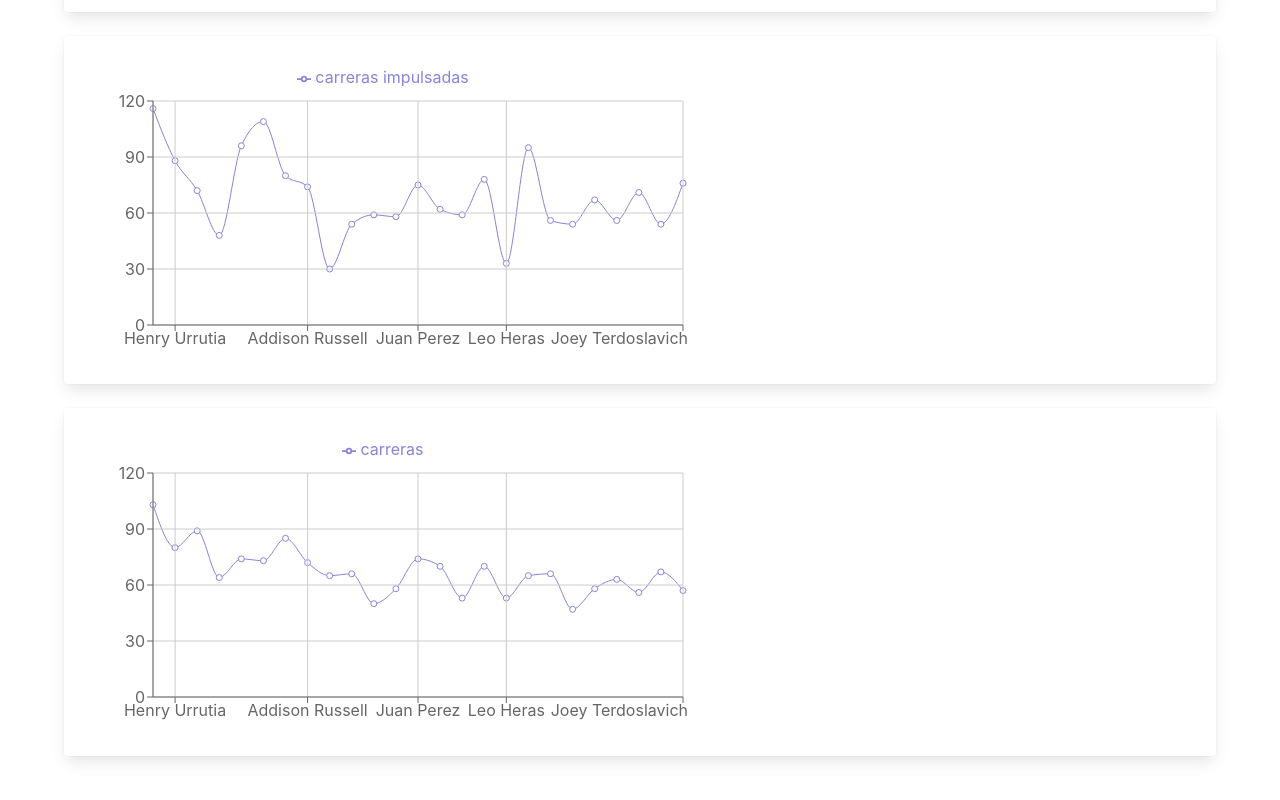
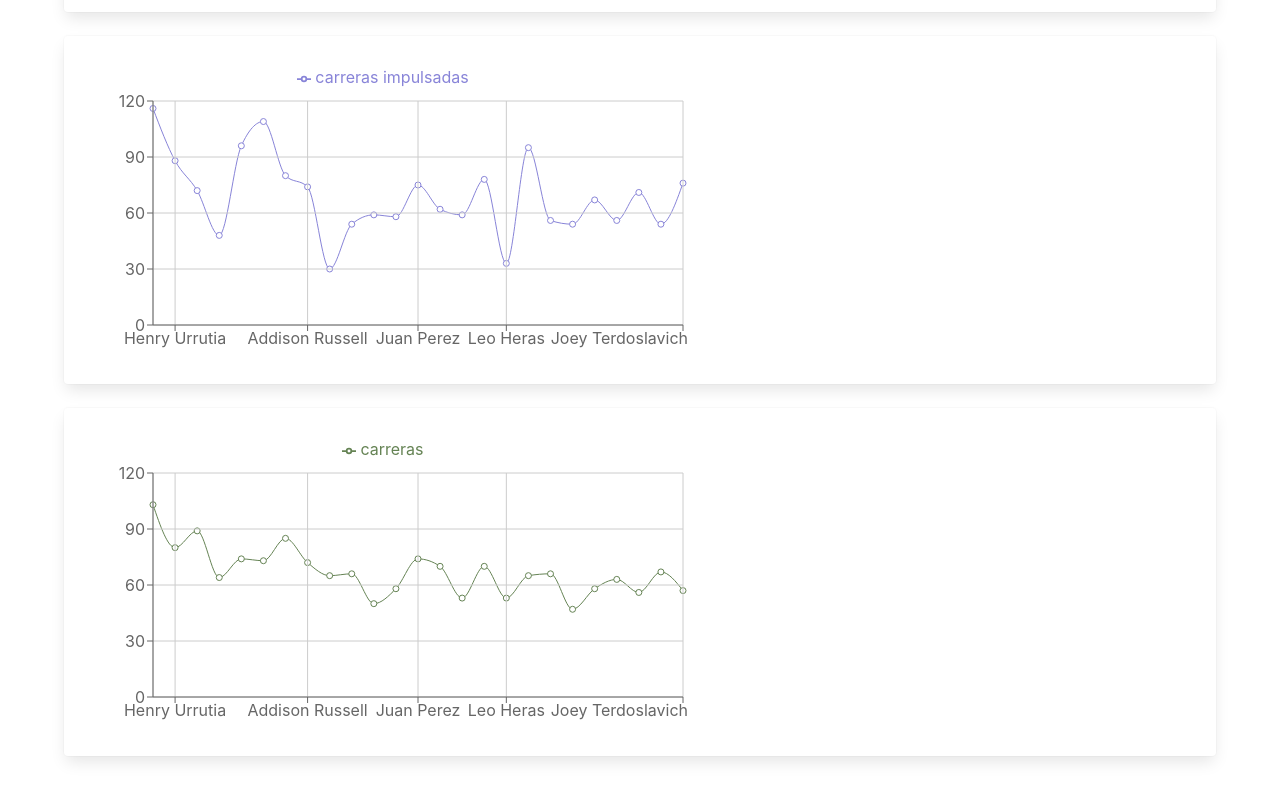
Before and after one commit to DPLATA/mexdata, a React (Create React App) app: page /lmbstats in a window 1280 px wide. Shown: the part 912-1712 px from the top of the page. Built offline with nearby package versions, Linux system fonts and the light colour scheme.

Commit message:
meaningless change color to R charts stroke to close issue. Fixes #39

```diff
--- a/src/pages/LMBStatsPage.js
+++ b/src/pages/LMBStatsPage.js
@@ -22,7 +22,7 @@ function LMBStatsPage() {
                                          lineDataKey='RBI' strokeHexColor='#8884d8'/>
                         <CustomLineChart width={600} height={300} data={lmb_stats} name='carreras'
                                          xAxisDataKey='player' type='monotone' gridHexColor='#ccc' legendHeight={36}
-                                         lineDataKey='R' strokeHexColor='#8884d8'/>
+                                         lineDataKey='R' strokeHexColor='#658354'/>
                     </div>
                 </div>
             </section>
```
